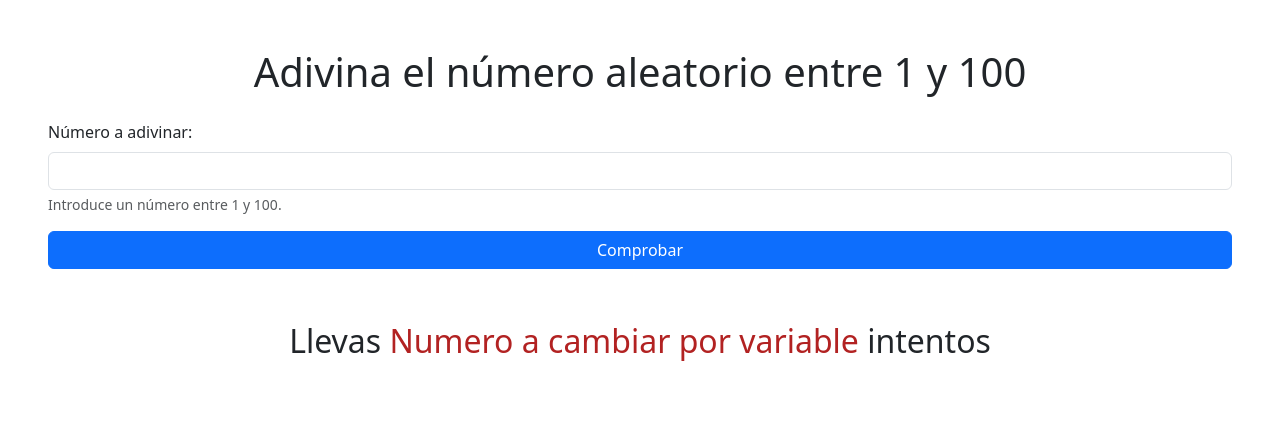
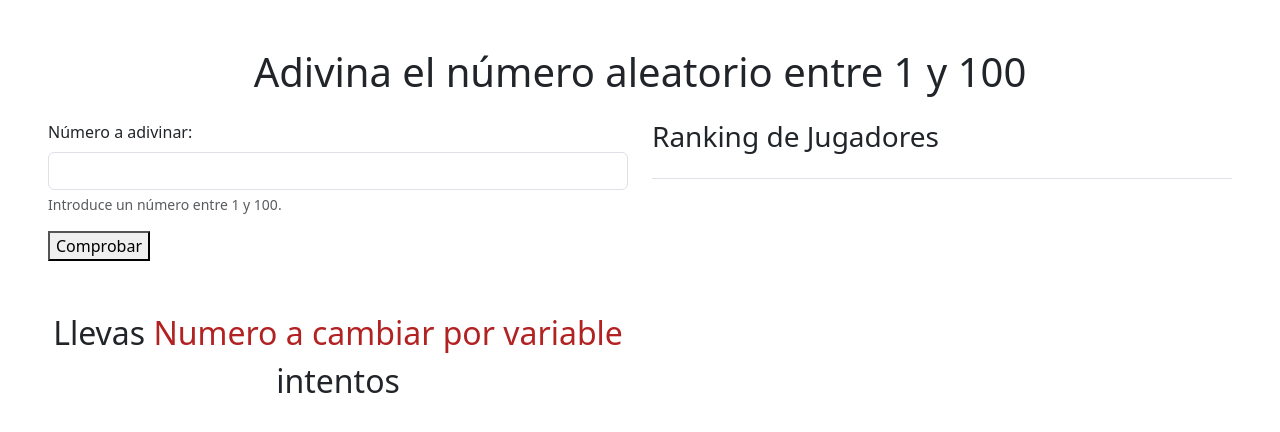
Before and after one commit to AlbertoNoriegaArena/proyectoGrupoFinal, a website built with Parcel: page front/src/index.html in a window 1280 px wide. Built offline with nearby package versions, Linux system fonts and the light colour scheme; files whose address does not match are found by name.

Commit message:
Creado la columna Rankings en index.html en Front

```diff
--- a/front/src/index.html
+++ b/front/src/index.html
@@ -20,19 +20,35 @@
             <h1 class="mb-4">Adivina el número aleatorio entre 1 y 100</h1>
         </header>
 
-        <div class="">
+        <div class="row">
+            <div class="col-md-6">
                 <form id="formularioNumero">
                     <div class="mb-3">
                         <label for="numero" class="form-label">Número a adivinar:</label>
                         <input type="number" class="form-control" name="numero" id="numero" max="100" min="1" required>
                         <div class="form-text">Introduce un número entre 1 y 100.</div>
                     </div>
-                <button class="btn btn-primary botonComprobar w-100">Comprobar</button>
+                <button type="btn btn-primary botonComprobar w-100">Comprobar</button>
             </form>
+            <div class="intentos mt-5">
+            <p>Llevas <span class="numeroDeIntentos"> Numero a cambiar por variable</span> intentos</p>
+        </div>
     </div>
 
-        <div class="intentos mt-5">
-            <p>Llevas <span class="numeroDeIntentos"> Numero a cambiar por variable</span> intentos</p>
+    <div class="col-md-6">
+        <h3>Ranking de Jugadores</h3>
+        <table class="table table-striped">
+            <thead>
+                <tr>
+                    <th scope="Jugado"></th>
+                    <th scope="Intentos"></th>
+                </tr>
+            </thead>
+            <tbody id="ranking">
+            </tbody>
+        </table>
+      </div>
+
     </div>
   </div>
 </body>
```
Lines whose indentation alone changed are shown as unchanged.
